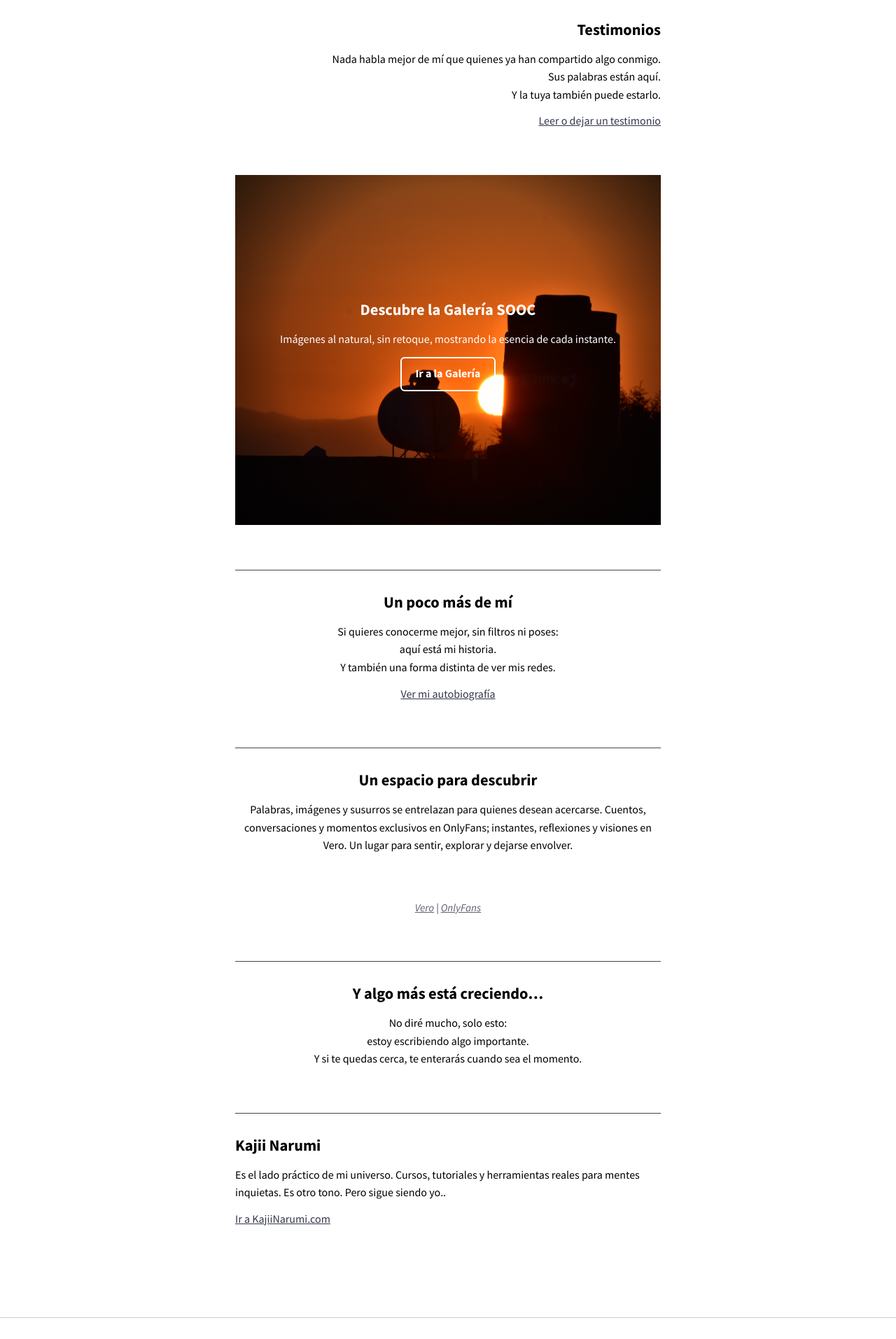
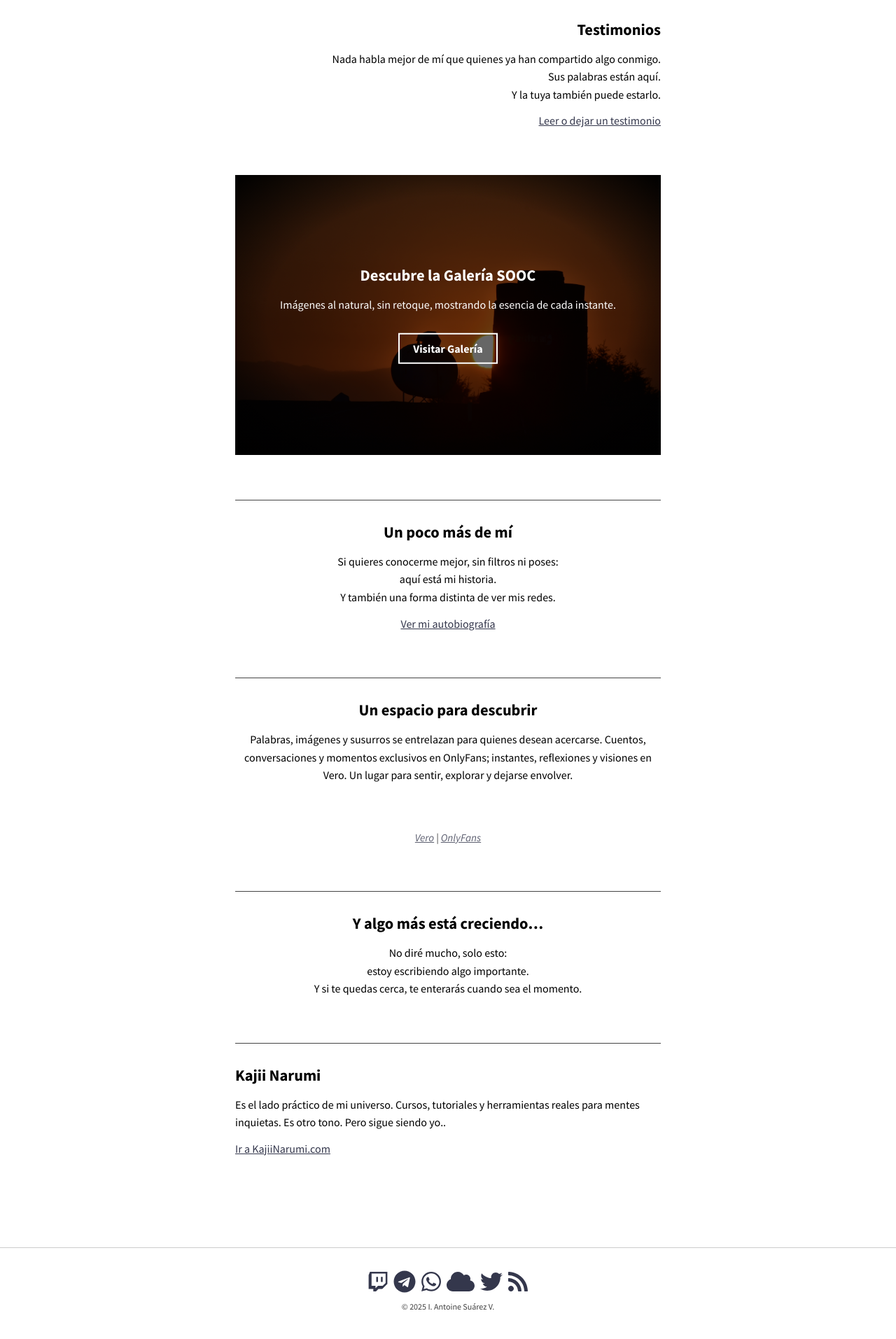
Before and after one commit to KajiiNarumi/iasuarezv, a Jekyll site: the page built from index.html, in a window 1280 px wide. Shown: the part 1412-3325 px from the top of the page at 70% size. Built offline with Jekyll 4.4.1, drawn with Linux system fonts in a browser that asks for light colours; nearby versions of some CDN libraries; the list of posts is cut into pages by our own code.

Commit message:
Update index.html

```diff
--- a/index.html
+++ b/index.html
@@ -53,11 +53,12 @@ entries_layout: list
     <p><a href="/testimonios/">Leer o dejar un testimonio</a></p>
   </section>
 
-<section class="banner-sooc">
-  <div class="banner-text">
+<section class="galeria-aleatoria">
+  <div class="galeria-bg"></div>
+  <div class="galeria-texto">
     <h2>Descubre la Galería SOOC</h2>
     <p>Imágenes al natural, sin retoque, mostrando la esencia de cada instante.</p>
-    <p><a class="btn-galeria" href="/galeria/">Ir a la Galería</a></p>
+    <a href="/galeria/" class="boton-galeria">Visitar Galería</a>
   </div>
 </section>
 
@@ -177,52 +181,61 @@ document.addEventListener("DOMContentLoaded", function() {
 
 
 
-.banner-sooc {
+.galeria-aleatoria {
   position: relative;
   width: 100%;
-  height: 500px; /* o el alto que quieras */
-  background-image: url('/ruta/a/tu/imagen-aleatoria.jpg');
+  height: 400px;
+  overflow: hidden;
+  margin-bottom: 3rem;
+}
+
+.galeria-bg {
+  position: absolute;
+  top: 0;
+  left: 0;
+  width: 100%;
+  height: 100%;
   background-size: cover;
   background-position: center;
-  display: flex;
-  align-items: center;
-  justify-content: center;
-  color: white;
-  overflow: hidden;
+  filter: brightness(0.4); /* oscurece para que el texto resalte */
+  transition: background-image 0.5s ease-in-out;
+  z-index: 1;
+  border-radius: 0;
 }
 
-.banner-sooc::before {
+.galeria-aleatoria::before {
   content: "";
   position: absolute;
-  top:0; left:0;
-  width: 100%; height: 100%;
-  background: radial-gradient(circle, rgba(0,0,0,0) 60%, rgba(0,0,0,0.6) 100%);
-  z-index: 1; /* sobre la imagen */
+  inset: 0;
+  background: radial-gradient(ellipse at center, rgba(0,0,0,0) 60%, #000 100%);
+  z-index: 2;
 }
 
-.banner-text {
+.galeria-texto {
   position: relative;
-  z-index: 2; /* sobre el viñeteado */
+  z-index: 3;
+  color: #fff;
   text-align: center;
+  top: 50%;
+  transform: translateY(-50%);
+  padding: 0 1rem;
 }
 
-.btn-galeria {
+.boton-galeria {
   display: inline-block;
-  padding: 0.6rem 1.2rem;
-  border: 2px solid white;
-  color: white;
+  margin-top: 1rem;
+  padding: 0.5rem 1.2rem;
+  color: #fff;
+  border: 2px solid #fff;
+  text-decoration: none;
   font-weight: 600;
-  border-radius: 6px;
-  text-decoration: none;
-  background: transparent;
-  transition: background 0.3s, color 0.3s;
+  transition: 0.3s;
 }
 
-.btn-galeria:hover {
-  background: white;
-  color: black;
+.boton-galeria:hover {
+  background: rgba(255,255,255,0.1);
+  border-color: #fff;
 }
 
 
-
 </style>
```
Also changed, not shown: other parts of index.html (+8 -5 lines).
